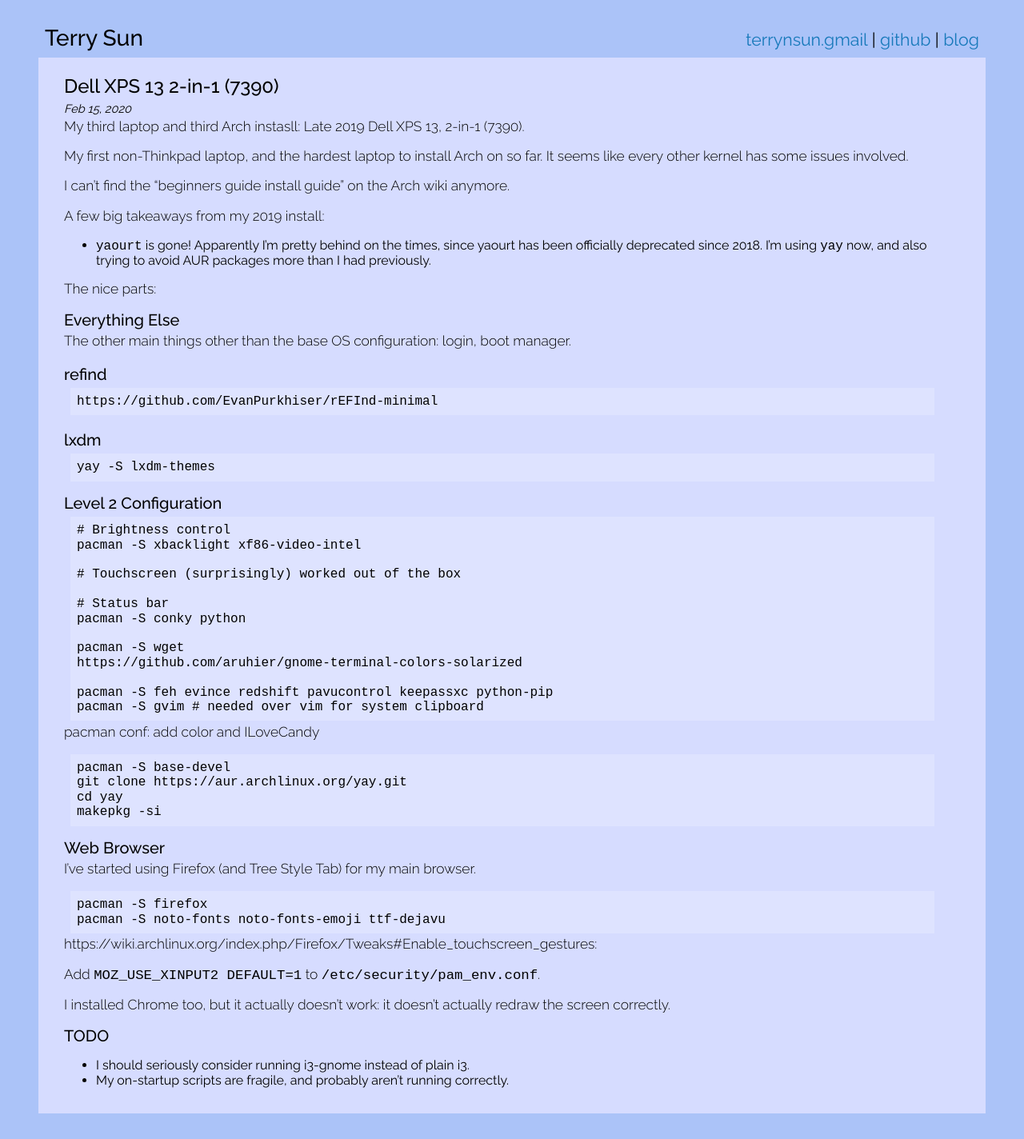
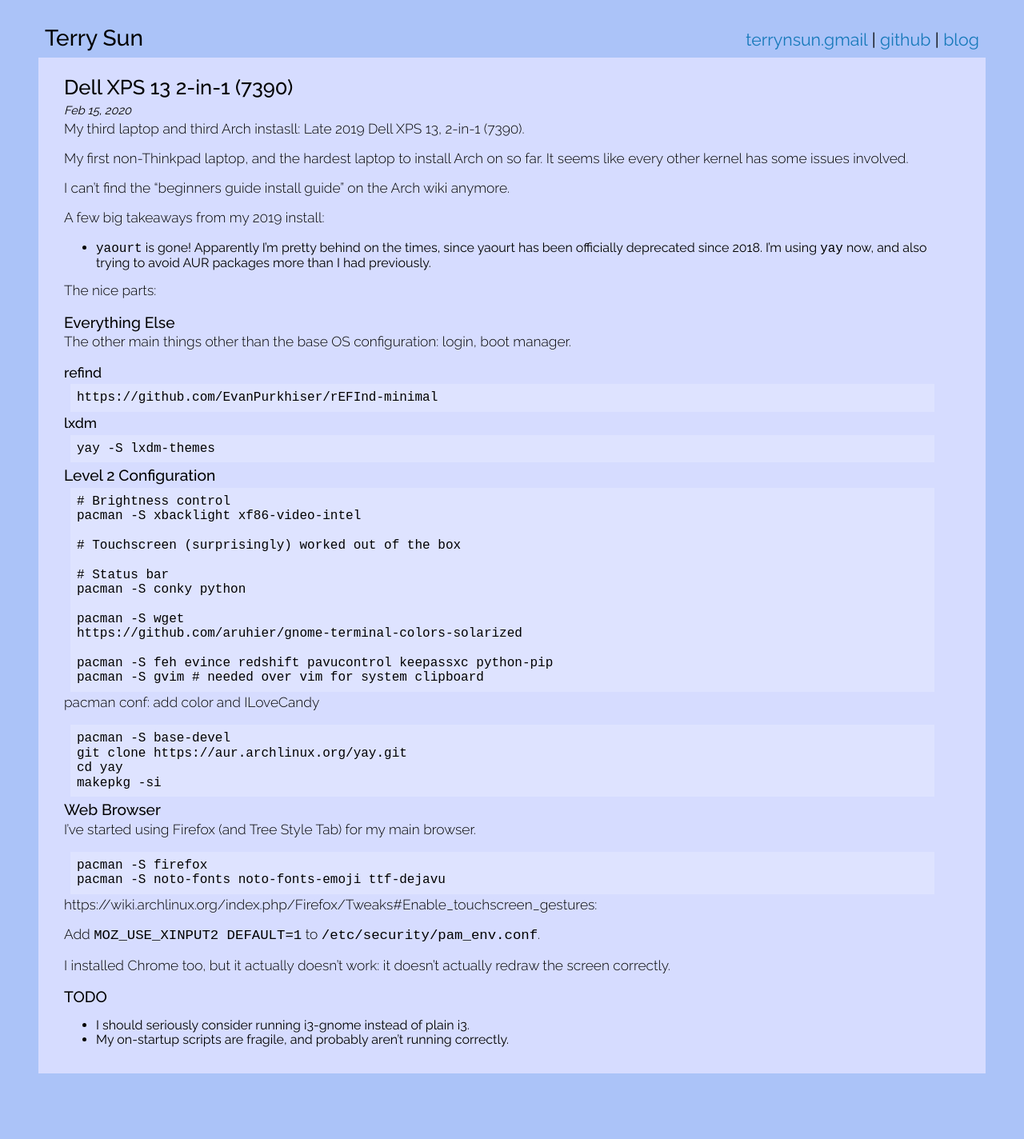
Before and after one commit to terrynsun/terrynsun.github.io, a Jekyll site: the page built from _posts/2020-02-15-arch-dell-xps.md, in a window 1280 px wide. Shown: the whole page at 80% size. Built offline with Jekyll 4.4.1, drawn with Linux system fonts in a browser that asks for light colours; after the commit the page ends 1374 px from its top, so only the background shows below that.

Commit message:
More format tweaking

```diff
--- a/_includes/head.html
+++ b/_includes/head.html
@@ -3,7 +3,9 @@
   <meta name="viewport" content="width=device-width, initial-scale=1.0" />
   <meta http-equiv="x-ua-compatible" content="ie=edge">
 
-  <title>{% if page.title %}{{ page.title }}{% else %}{{ site.title }}{% endif %}</title>
+  <title>
+    {{site.title}}{% if page.title %} - {{ page.title }}{% endif %}
+  </title>
   <meta name="description" content="{{ site.description }}">
 
   <link rel="stylesheet" href="{{ site.url }}/css/normalize.css">
--- a/css/me.css
+++ b/css/me.css
@@ -66,21 +66,24 @@
 
 /* Body text */
 h1 {
-  font-size: 1.5em;
+  font-size: 1.6em;
+  font-weight: 500;
+  /* Apparently margin-block should work, but doesn't work for me in Chrome. */
+  margin-block-start: 0.25em;
+  margin-block-end: 0.25em;
+}
+
+h2 {
+  font-size: 1.2em;
   font-weight: 500;
   margin-block-start: 0.25em;
   margin-block-end: 0.25em;
 }
 
-h2 {
-  font-size: 1.25em;
+h3 {
+  font-size: 1.1em;
   font-weight: 500;
-  margin-block-end: 0.25em;
-}
-
-h3 {
-  font-size: 1.25em;
-  font-weight: 500;
+  margin-block-start: 0.25em;
   margin-block-end: 0.25em;
 }
 
```
